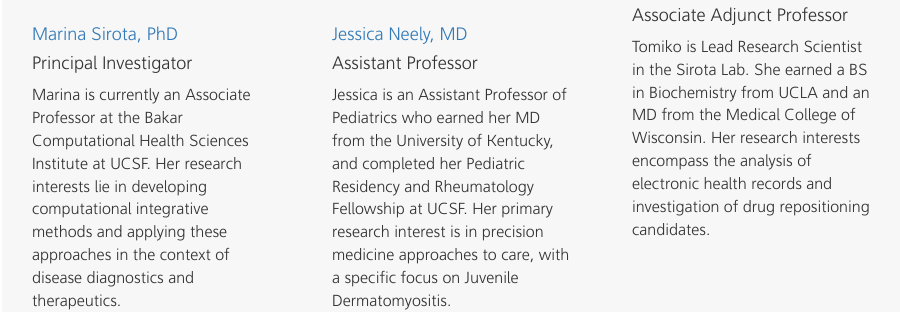
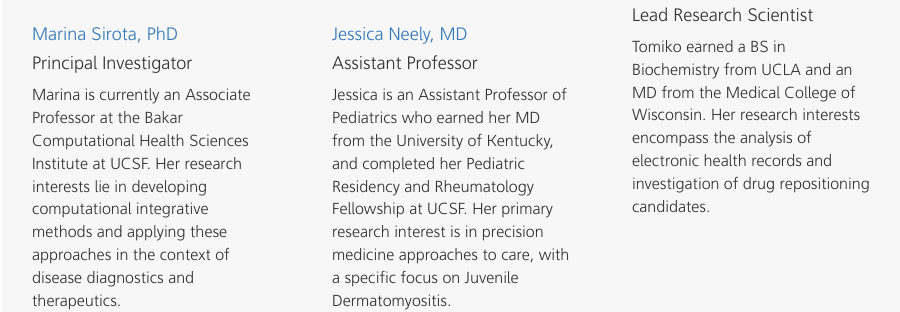
Before and after one commit to msirota/msirota.github.io, a plain HTML site: page index.html in a window 1280 px wide. Shown: the part 9726-10038 px from the top of the page, without its empty margins (188-1088 px from the left). Drawn offline with nearby package versions, Linux system fonts and the light colour scheme; a script that the page names is missing.

Commit message:
Update index.html

```diff
--- a/index.html
+++ b/index.html
@@ -754,8 +754,8 @@ The long-term research goal of the <strong>Sirota Lab</strong> is to develop int
         </div>
             <div class="col-xs-8 col-sm-12 description-section">
              <h3><a href="https://profiles.ucsf.edu/tomiko.oskotsky">Tomiko Oskotsky, MD</a></h3>
-             <h4>Associate Adjunct Professor</h4>
-             <p>Tomiko is Lead Research Scientist in the Sirota Lab. She earned a BS in Biochemistry from UCLA and an MD from the Medical College of Wisconsin.
+             <h4>Lead Research Scientist</h4>
+             <p>Tomiko earned a BS in Biochemistry from UCLA and an MD from the Medical College of Wisconsin.
 		     Her research interests encompass the analysis of electronic health records and investigation of drug repositioning candidates.
 		     <!--She enjoys going for long walks and traveling with her husband.--></p>
             </div>
```
